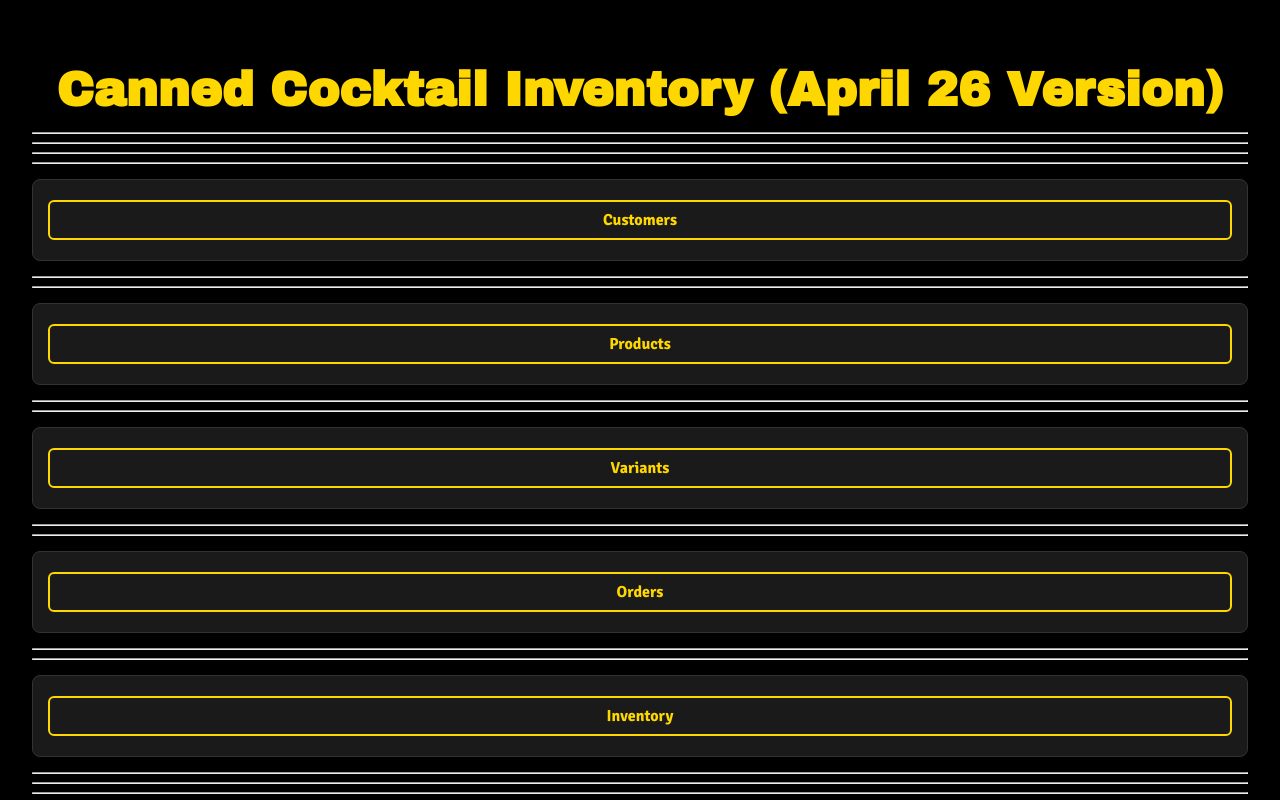
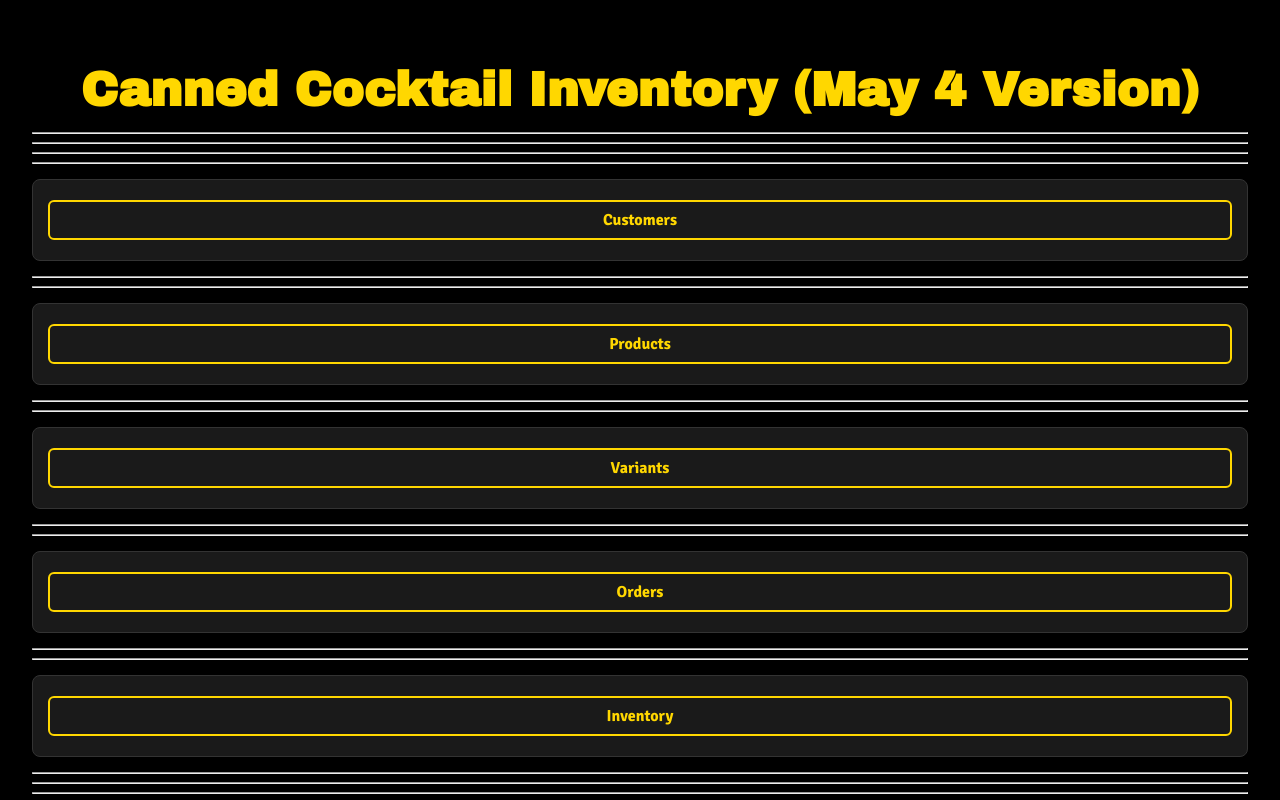
Before and after one commit to michaeliyer/cannedCocktailV2, a website: page public/index.html in a window 1280 px wide. Shown: the top 800 px of the page. Drawn offline with Linux system fonts and the light colour scheme; no server answers.

Commit message:
Gitignoring and a little bs

```diff
--- a/public/index.html
+++ b/public/index.html
@@ -9,7 +9,7 @@
 </head>
 <body>
 
-  <h1>Canned Cocktail Inventory (April 26 Version)</h1>
+  <h1>Canned Cocktail Inventory (May 4 Version)</h1>
 
   <hr></hr>
   <hr></hr>
```
Also changed, not shown: 1 other file.
